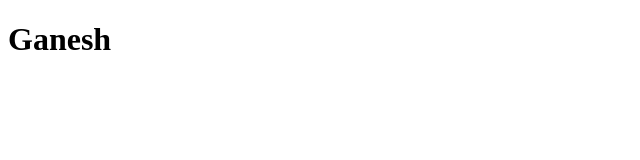
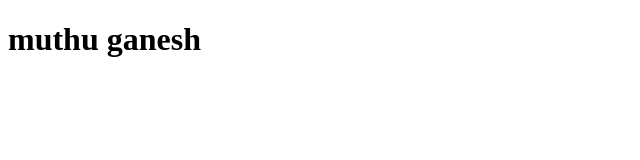
Before and after one commit to MUTHUGANESH03/samplerepo, a plain HTML site: page index.html in a window 1280 px wide. Shown: the whole page, without its empty margins (0-640 px from the left). Drawn offline with Linux system fonts and the light colour scheme.

Commit message:
feat : changed my full name

```diff
--- a/index.html
+++ b/index.html
@@ -6,6 +6,6 @@
   <title>Document</title>
 </head>
 <body>
-  <h1>Ganesh</h1>
+  <h1>muthu ganesh</h1>
 </body>
 </html>
```
